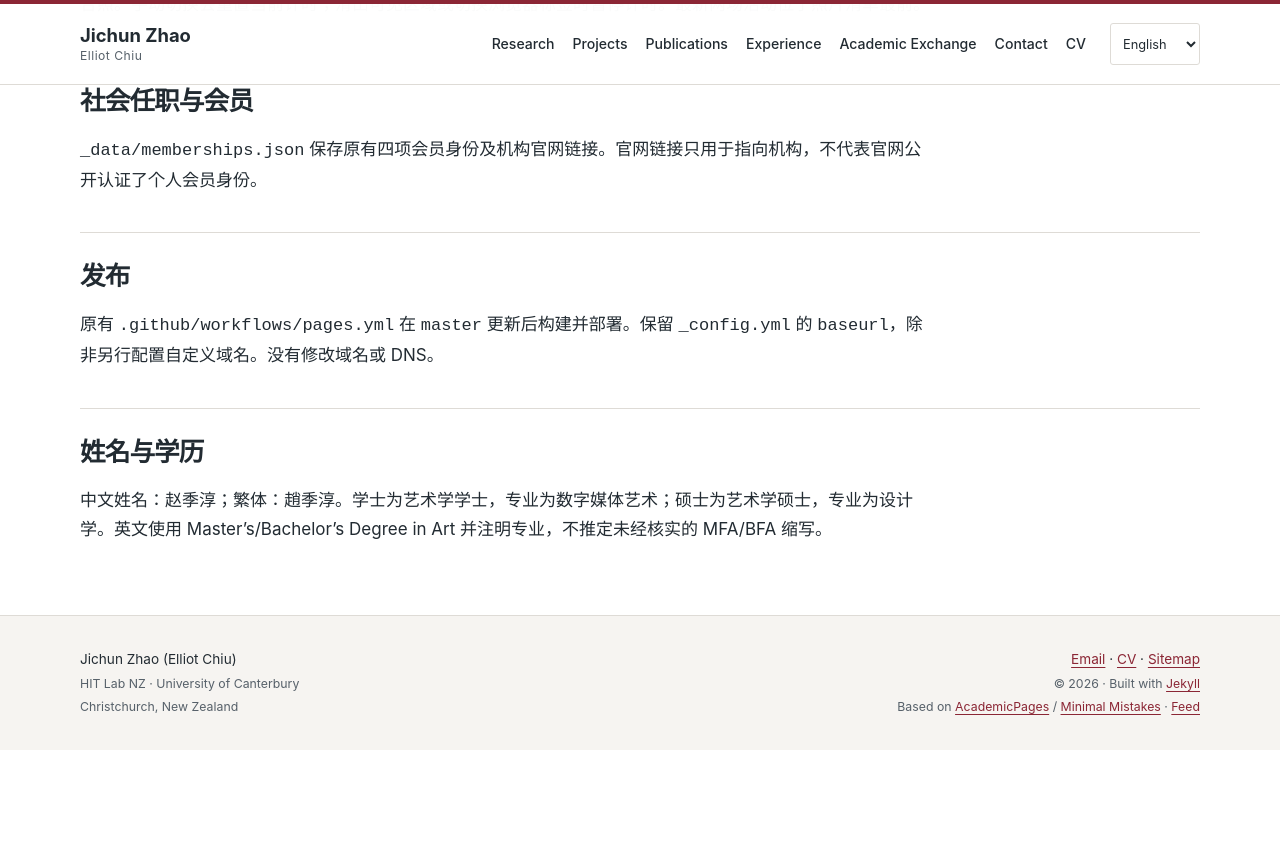
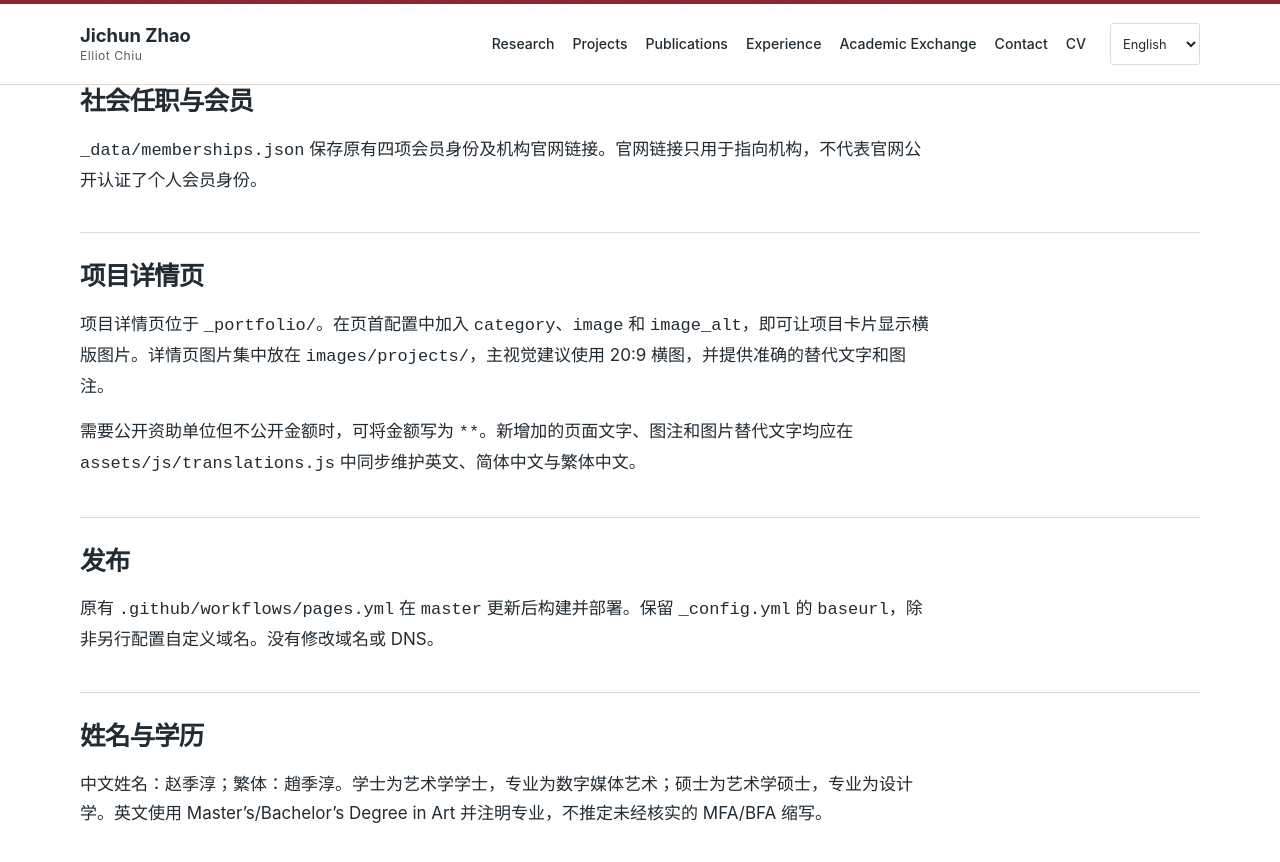
Before and after one commit to Elliot1540/ElliotChiu.github.io, a Jekyll site: the page built from EDITING.md, in a window 1280 px wide and 900 px high, scrolled down 1594 px. Shown: the top 862 px of the window. Built offline with Jekyll 4.4.1, drawn with Linux system fonts in a browser that asks for light colours; our own code applies the rules of GitHub Pages for plain Markdown files; before the commit the page ends 2344 px from its top, so only the background shows below that.

Commit message:
Document visual project detail pages

```diff
--- a/EDITING.md
+++ b/EDITING.md
@@ -42,6 +42,12 @@
 
 `_data/memberships.json` 保存原有四项会员身份及机构官网链接。官网链接只用于指向机构，不代表官网公开认证了个人会员身份。
 
+## 项目详情页
+
+项目详情页位于 `_portfolio/`。在页首配置中加入 `category`、`image` 和 `image_alt`，即可让项目卡片显示横版图片。详情页图片集中放在 `images/projects/`，主视觉建议使用 20:9 横图，并提供准确的替代文字和图注。
+
+需要公开资助单位但不公开金额时，可将金额写为 `**`。新增加的页面文字、图注和图片替代文字均应在 `assets/js/translations.js` 中同步维护英文、简体中文与繁体中文。
+
 ## 发布
 
 原有 `.github/workflows/pages.yml` 在 `master` 更新后构建并部署。保留 `_config.yml` 的 `baseurl`，除非另行配置自定义域名。没有修改域名或 DNS。
```
